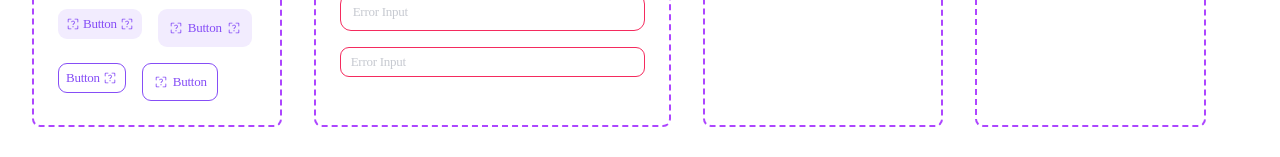
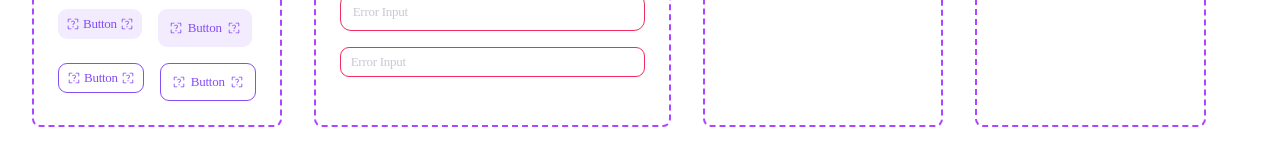
Before and after one commit to maum-irang/irang-app, a Next.js app: page / in a window 1280 px wide. Shown: the part 265-422 px from the top of the page. Built offline with nearby package versions, Linux system fonts and the light colour scheme.

Commit message:
Refactor Button component usage in Home page; remove unnecessary icon props for cleaner implementation

```diff
--- a/src/app/page.tsx
+++ b/src/app/page.tsx
@@ -38,8 +38,8 @@ export default function Home() {
              <Button variant="secondary" size="medium">Button</Button>
            </div>
            <div className="flex gap-4">
-             <Button variant="tertiary" size="small" leftIcon={null}>Button</Button>
-             <Button variant="tertiary" size="medium" rightIcon={null}>Button</Button>
+             <Button variant="tertiary" size="small">Button</Button>
+             <Button variant="tertiary" size="medium">Button</Button>
            </div>
          </div>
        </div>
```
